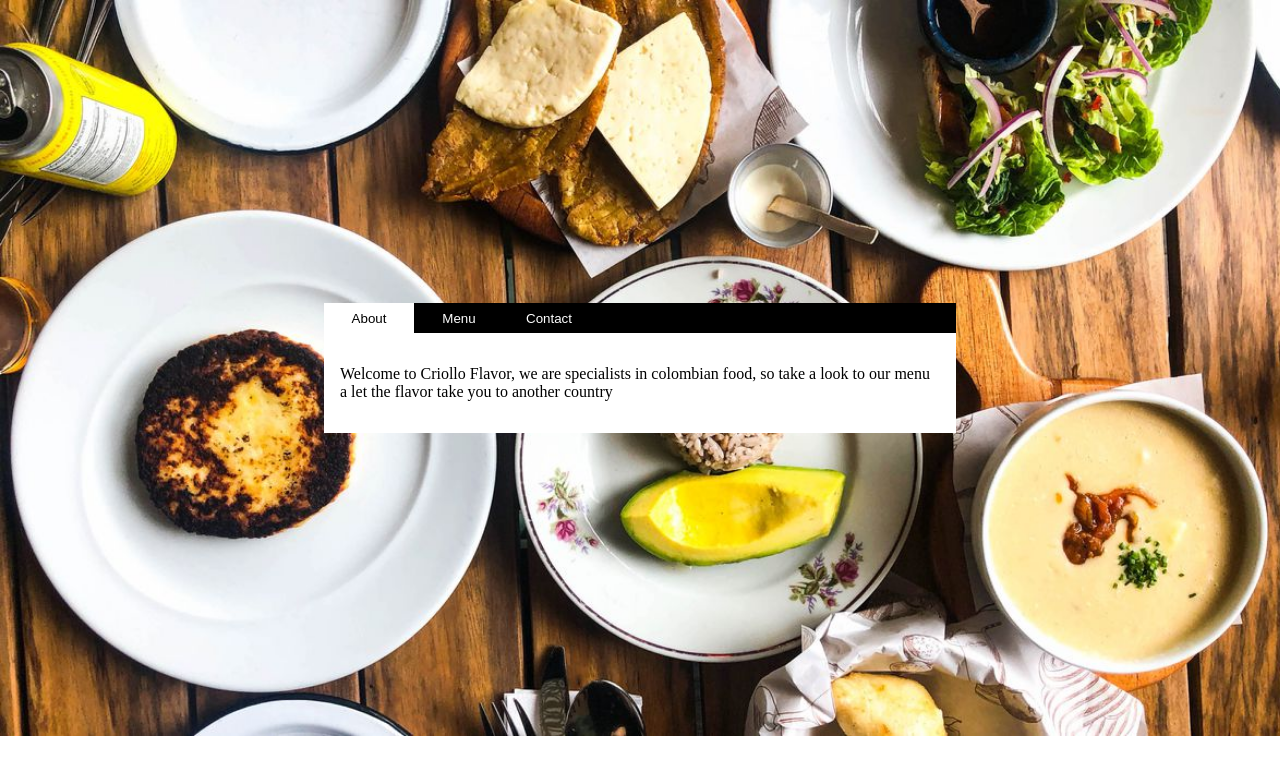
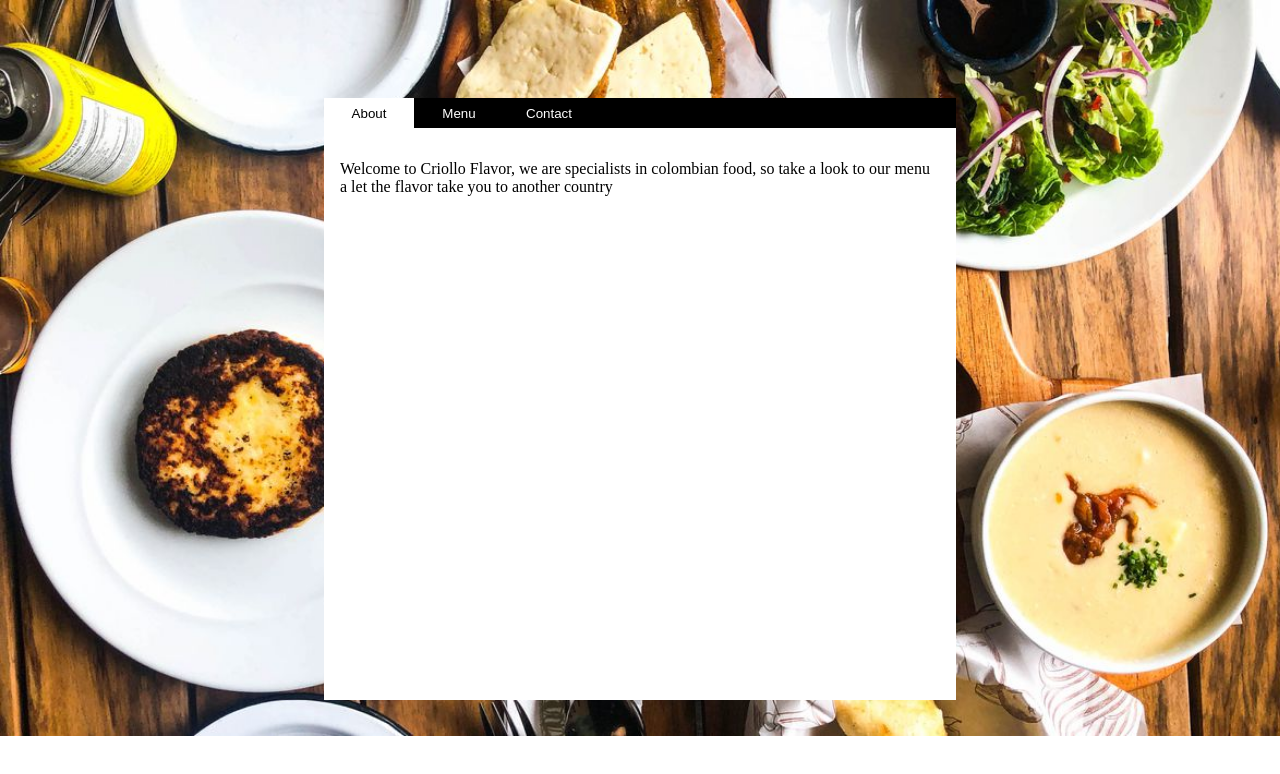
Before and after one commit to helman101/Restaurant-page, a website built with webpack: page dist/index.html in a window 1280 px wide. Built offline with nearby package versions, Linux system fonts and the light colour scheme.

Commit message:
update content and display div heights

```diff
--- a/src/style/index.css
+++ b/src/style/index.css
@@ -2,10 +2,12 @@
   color: white;
   background-color: black;
   width: 50%;
+  height: 75%;
 }
 
 .display {
   color: black;
+  height: 100%;
   background-color: white;
   padding: 1rem;
 }
```
